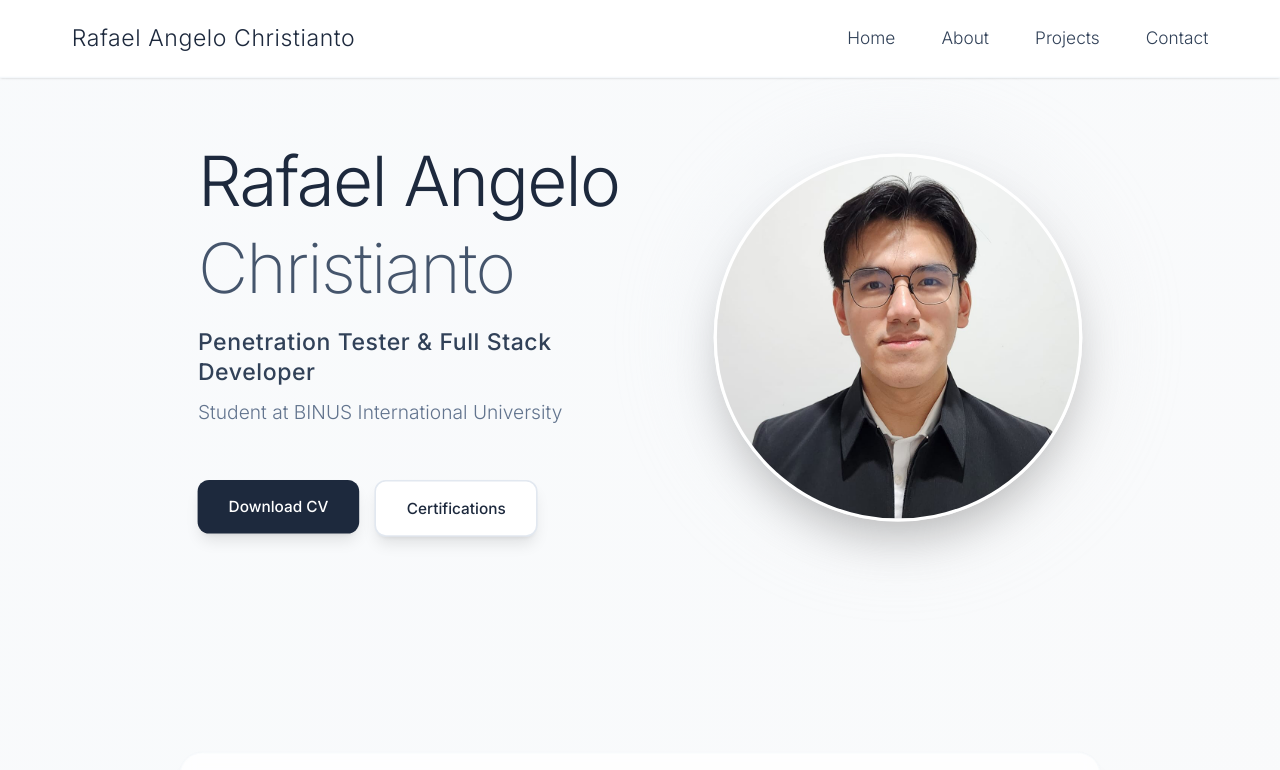
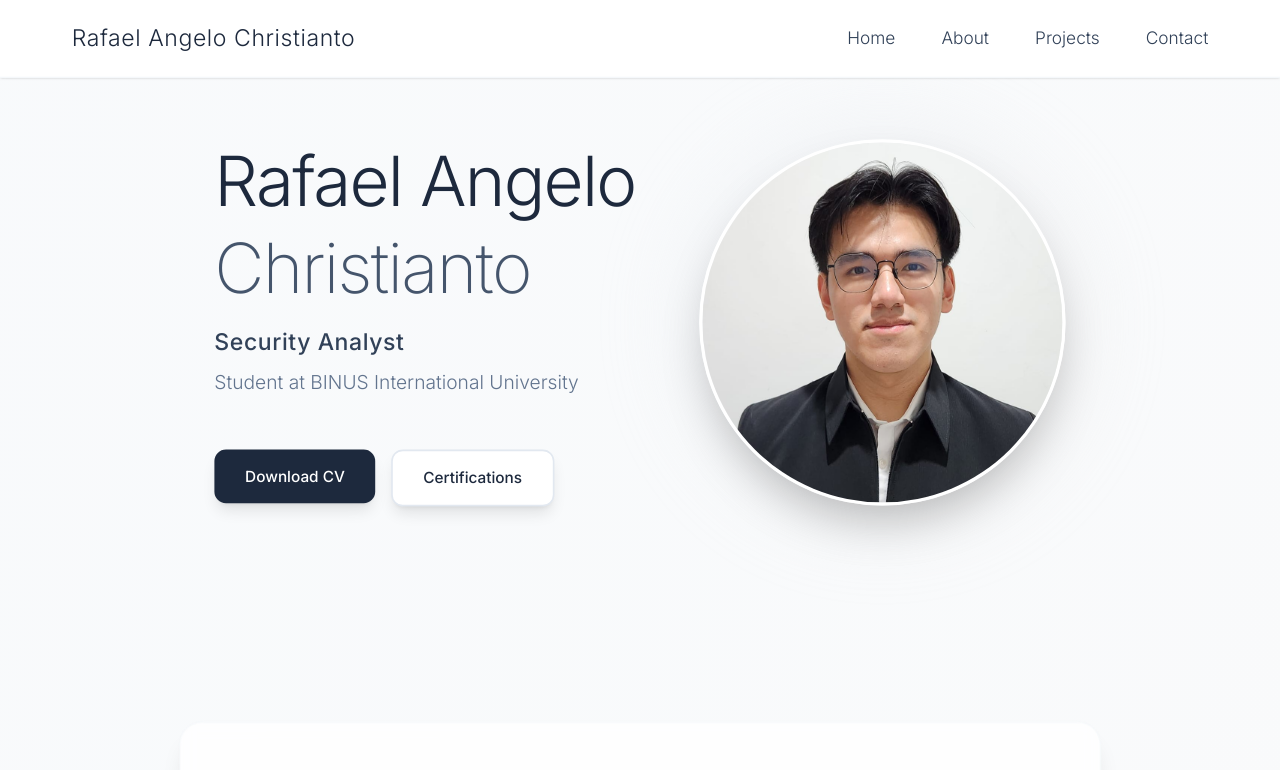
Before and after one commit to RafaelAngeloChristianto/portfolio-website, a React (Vite) app: page / in a window 1280 px wide. Shown: the top 770 px of the page. Built offline with nearby package versions, Linux system fonts and the light colour scheme; a web font is replaced by a local one.

Commit message:
change the role

```diff
--- a/src/screens/HomeScreen.tsx
+++ b/src/screens/HomeScreen.tsx
@@ -53,7 +53,7 @@ export const HomeScreen: React.FC = () => {
             className="space-y-3"
           >
             <h3 className="text-xl md:text-2xl text-slate-700 font-Inter font-medium tracking-wide">
-              Penetration Tester & Full Stack Developer
+              Security Analyst
             </h3>
             <h4 className="text-lg md:text-xl text-slate-500 font-Inter font-light">
               Student at BINUS International University
```
